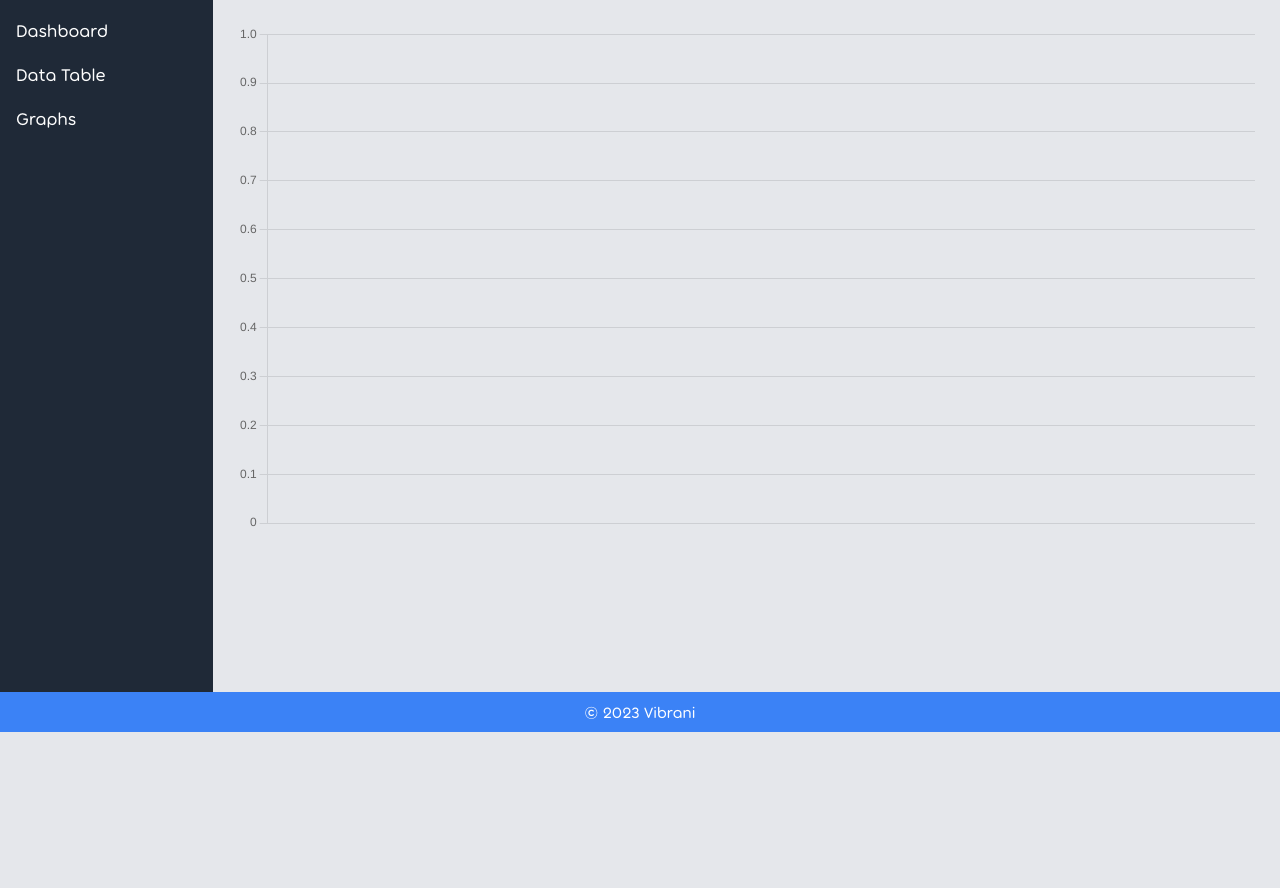
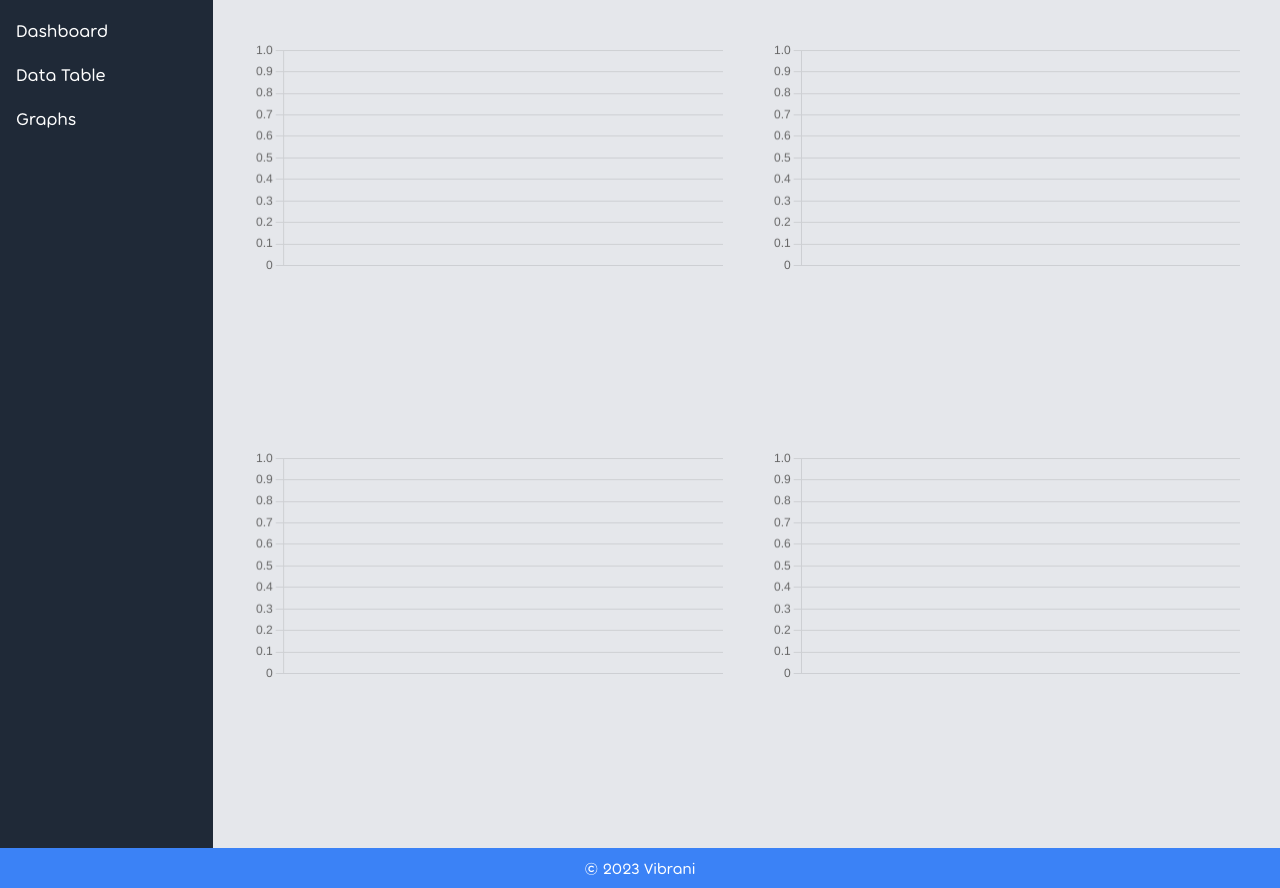
Before and after one commit to JoanPalau/hack-eps-2023-eurecat, a Flask app: page /graph in a window 1280 px wide. Shown: the part 68-956 px from the top of the page. Before the commit the page ends 800 px from the top, so only its background shows below. Run offline with Flask 3, Linux system fonts and the light colour scheme; data that the repository does not hold is empty; some libraries are stand-ins or nearby versions.

Commit message:
Fix graph not working and add styles

```diff
--- a/backend/app/templates/graph.html
+++ b/backend/app/templates/graph.html
@@ -4,21 +4,43 @@
 
 {% endblock %}
 {% block content %}
-<div>
-    <canvas id="myChart"></canvas>
-</div>
+    <div class="grid grid-cols-2 grid-rows-2 gap-4 h-screen">
+        <!-- First Graph -->
+        <div class="bg-gray-200 p-4">
+    <canvas id="temperatureChart"></canvas>
+        </div>
+
+        <!-- Second Graph -->
+        <div class="bg-gray-200 p-4">
+            <canvas id="lightChart"></canvas>
+        </div>
+
+        <!-- Third Graph -->
+        <div class="bg-gray-200 p-4">
+            <canvas id="air_humidityChart"></canvas>
+        </div>
+
+        <!-- Fourth Graph -->
+        <div class="bg-gray-200 p-4">
+            <canvas id="soil_humidityChart"></canvas>
+        </div>
+  </div>
+
 <script>
     document.addEventListener("DOMContentLoaded", function () {
         fetchDataAndDrawChart('temperature');
+        fetchDataAndDrawChart('light');
+        fetchDataAndDrawChart('air_humidity');
+        fetchDataAndDrawChart('soil_humidity');
     });
     async function fetchDataAndDrawChart(field) {
-        const ctx = document.getElementById('myChart');
+        const ctx = document.getElementById(field + 'Chart');
         const response = await fetch(`/graph/${field}`);
         const data = await response.json();
 
         new Chart(ctx, {
             type: 'line',
-            datasets: data,
+            data: data,
             options: {
                 scales: {
                     y: {
```
